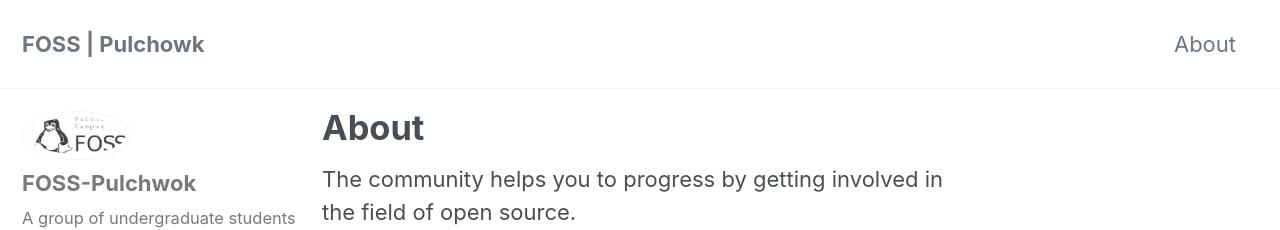
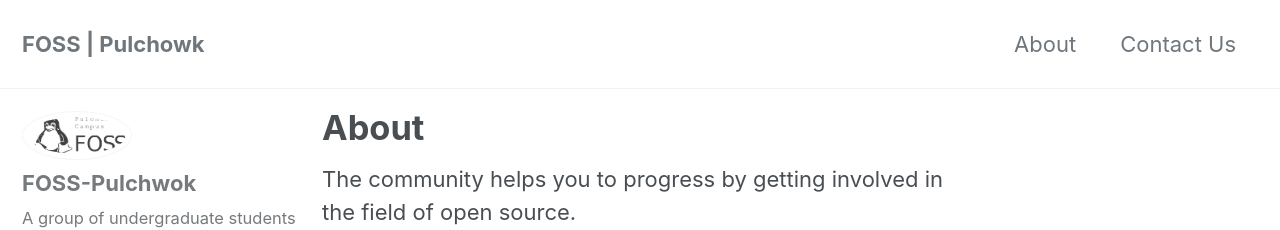
Before and after one commit to FOSS-Pulchowk/foss-pulchowk.github.io, a Jekyll site: the page built from _pages/about.md, in a window 1280 px wide and 900 px high. Shown: the top 230 px of the window. Built offline with Jekyll 4.4.1, drawn with Linux system fonts in a browser that asks for light colours; cached includes are drawn as plain includes; nearby versions of some CDN libraries.

Commit message:
Contact Page comes here

```diff
--- a/_data/navigation.yml
+++ b/_data/navigation.yml
@@ -2,8 +2,8 @@
 main:
   - title: "About"
     url: /about/
-  #- title: "About"
-  #  url: /about/
+  - title: "Contact Us"
+    url: /Contact Us/
   # - title: "Sample Posts"
   #   url: /year-archive/
   # - title: "Sample Collections"
```
